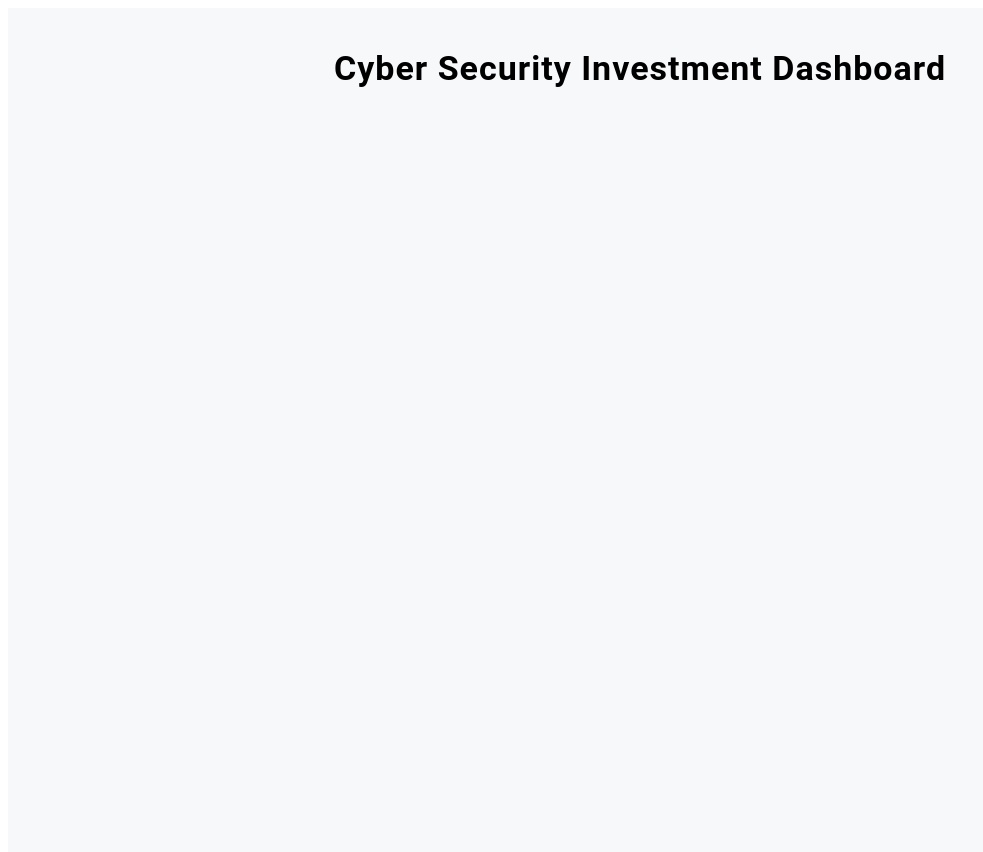
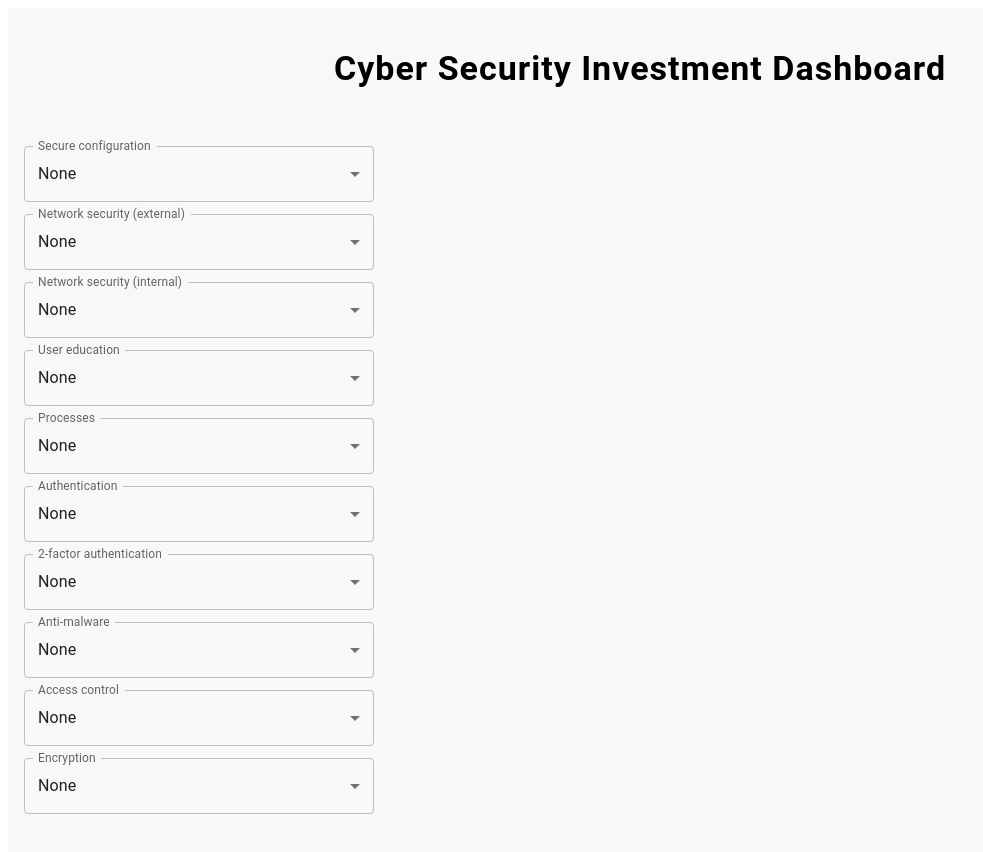
Before and after one commit to Decoder-25/Decision_Support_Tool, a React (Vite) app in the folder client/: page /page1 in a window 1280 px wide. Shown: the top 852 px of the page, without its empty margins (0-983 px from the left). Built offline with nearby package versions, Linux system fonts and the light colour scheme.

Commit message:
inputfields-set

```diff
--- a/client/src/components/InputFields.tsx
+++ b/client/src/components/InputFields.tsx
@@ -1,114 +1,160 @@
-import React from "react";
-import {
-  Box,
-  FormControl,
-  InputLabel,
-  MenuItem,
-  Select,
-  Slider,
-  Typography,
-  Button,
-  OutlinedInput,
-  ListItemText,
-  Checkbox
-} from "@mui/material";
+import React, { useState } from "react";
+import { Box, FormControl, InputLabel, Select, MenuItem } from "@mui/material";
 
-const options = [
-  "Secure configuration",
-  "Network security (external)",
-  "Network security (internal)",
-  "User education",
-  "Processes",
-  "Authentication",
-  "2-factor authentication",
-  "Anti-malware",
-  "Access control",
-  "Encryption"
-];
-
-const targetOptions = ["start", "webserver", "in LAN", "credentials", "website", "root"];
-
-export default function InputFields() {
-  const [targets, setTargets] = React.useState<string[]>([]);
-
-  const handleMultiSelect = (event: any) => {
-    const {
-      target: { value },
-    } = event;
-    setTargets(typeof value === "string" ? value.split(",") : value);
-  };
+function InputFields() {
+  const [secureConfig, setSecureConfig] = useState("None");
+  const [networkSecExt, setNetworkSecExt] = useState("None");
+  const [networkSecInt, setNetworkSecInt] = useState("None");
+  const [userEducation, setUserEducation] = useState("None");
+  const [processes, setProcesses] = useState("None");
+  const [authentication, setAuthentication] = useState("None");
+  const [twoFactor, setTwoFactor] = useState("None");
+  const [antimalware, setAntimalware] = useState("None");
+  const [accessControl, setAccessControl] = useState("None");
+  const [encryption, setEncryption] = useState("None");
 
   return (
-    <Box display="flex" flexWrap="wrap" gap={2} p={3}>
-      <Box flex={1} minWidth="300px">
-        {options.map((label, index) => (
-          <FormControl key={index} fullWidth margin="dense">
-            <InputLabel>{label}</InputLabel>
-            <Select defaultValue="None" label={label}>
-              <MenuItem value="None">None</MenuItem>
-              <MenuItem value="Basic">Basic</MenuItem>
-              <MenuItem value="Advanced">Advanced</MenuItem>
-            </Select>
-          </FormControl>
-        ))}
+    <Box sx={{ p: 2, maxWidth: 350 }}>
+      {/* Secure configuration */}
+      <FormControl fullWidth margin="dense">
+        <InputLabel>Secure configuration</InputLabel>
+        <Select
+          value={secureConfig}
+          label="Secure configuration"
+          onChange={e => setSecureConfig(e.target.value)}
+        >
+          <MenuItem value="None">None</MenuItem>
+          <MenuItem value="Basic">Basic</MenuItem>
+          <MenuItem value="Advanced">Advanced</MenuItem>
+        </Select>
+      </FormControl>
 
-        <Box mt={2}>
-          <Typography gutterBottom>Target cost: 46</Typography>
-          <Slider defaultValue={46} max={100} />
-        </Box>
+      {/* Network security (external) */}
+      <FormControl fullWidth margin="dense">
+        <InputLabel>Network security (external)</InputLabel>
+        <Select
+          value={networkSecExt}
+          label="Network security (external)"
+          onChange={e => setNetworkSecExt(e.target.value)}
+        >
+          <MenuItem value="None">None</MenuItem>
+          <MenuItem value="Basic">Basic</MenuItem>
+          <MenuItem value="Advanced">Advanced</MenuItem>
+        </Select>
+      </FormControl>
 
-        <Box mt={2}>
-          <Typography gutterBottom>Target indirect cost: 50</Typography>
-          <Slider defaultValue={50} max={100} />
-        </Box>
+      {/* Network security (internal) */}
+      <FormControl fullWidth margin="dense">
+        <InputLabel>Network security (internal)</InputLabel>
+        <Select
+          value={networkSecInt}
+          label="Network security (internal)"
+          onChange={e => setNetworkSecInt(e.target.value)}
+        >
+          <MenuItem value="None">None</MenuItem>
+          <MenuItem value="Basic">Basic</MenuItem>
+          <MenuItem value="Advanced">Advanced</MenuItem>
+        </Select>
+      </FormControl>
 
-        <Box mt={2}>
-          <FormControl fullWidth>
-            <InputLabel>Targets (multi-select)</InputLabel>
-            <Select
-              multiple
-              value={targets}
-              onChange={handleMultiSelect}
-              input={<OutlinedInput label="Targets" />}
-              renderValue={(selected) => selected.join(", ")}
-            >
-              {targetOptions.map((name) => (
-                <MenuItem key={name} value={name}>
-                  <Checkbox checked={targets.indexOf(name) > -1} />
-                  <ListItemText primary={name} />
-                </MenuItem>
-              ))}
-            </Select>
-          </FormControl>
-        </Box>
+      {/* User education */}
+      <FormControl fullWidth margin="dense">
+        <InputLabel>User education</InputLabel>
+        <Select
+          value={userEducation}
+          label="User education"
+          onChange={e => setUserEducation(e.target.value)}
+        >
+          <MenuItem value="None">None</MenuItem>
+          <MenuItem value="Basic">Basic</MenuItem>
+          <MenuItem value="Advanced">Advanced</MenuItem>
+        </Select>
+      </FormControl>
 
-        <Box display="flex" flexDirection="column" gap={1} mt={3}>
-          <Button variant="contained">Optimise</Button>
-          <Button variant="outlined">Load Template</Button>
-          <Button variant="outlined">New Model</Button>
-          <Button variant="outlined">Edit Model</Button>
-          <Button variant="outlined">Save Model</Button>
-        </Box>
+      {/* Processes */}
+      <FormControl fullWidth margin="dense">
+        <InputLabel>Processes</InputLabel>
+        <Select
+          value={processes}
+          label="Processes"
+          onChange={e => setProcesses(e.target.value)}
+        >
+          <MenuItem value="None">None</MenuItem>
+          <MenuItem value="Basic">Basic</MenuItem>
+          <MenuItem value="Advanced">Advanced</MenuItem>
+        </Select>
+      </FormControl>
 
-        <Box mt={3}>
-          <Button variant="outlined" component="label">
-            Choose File
-            <input type="file" hidden />
-          </Button>
-        </Box>
+      {/* Authentication */}
+      <FormControl fullWidth margin="dense">
+        <InputLabel>Authentication</InputLabel>
+        <Select
+          value={authentication}
+          label="Authentication"
+          onChange={e => setAuthentication(e.target.value)}
+        >
+          <MenuItem value="None">None</MenuItem>
+          <MenuItem value="Basic">Basic</MenuItem>
+          <MenuItem value="Advanced">Advanced</MenuItem>
+        </Select>
+      </FormControl>
 
-        <Box mt={3}>
-          <Typography variant="body2">Total costs: 0</Typography>
-          <Typography variant="body2">Total indirect costs: 0</Typography>
-          <Typography variant="body2">Max flow to the target(s): 1</Typography>
-        </Box>
+      {/* 2-factor authentication */}
+      <FormControl fullWidth margin="dense">
+        <InputLabel>2-factor authentication</InputLabel>
+        <Select
+          value={twoFactor}
+          label="2-factor authentication"
+          onChange={e => setTwoFactor(e.target.value)}
+        >
+          <MenuItem value="None">None</MenuItem>
+          <MenuItem value="Basic">Basic</MenuItem>
+          <MenuItem value="Advanced">Advanced</MenuItem>
+        </Select>
+      </FormControl>
 
-        <Box mt={2}>
-          <Button fullWidth variant="outlined" color="error">
-            Clear
-          </Button>
-        </Box>
-      </Box>
+      {/* Anti-malware */}
+      <FormControl fullWidth margin="dense">
+        <InputLabel>Anti-malware</InputLabel>
+        <Select
+          value={antimalware}
+          label="Anti-malware"
+          onChange={e => setAntimalware(e.target.value)}
+        >
+          <MenuItem value="None">None</MenuItem>
+          <MenuItem value="Basic">Basic</MenuItem>
+          <MenuItem value="Advanced">Advanced</MenuItem>
+        </Select>
+      </FormControl>
+
+      {/* Access control */}
+      <FormControl fullWidth margin="dense">
+        <InputLabel>Access control</InputLabel>
+        <Select
+          value={accessControl}
+          label="Access control"
+          onChange={e => setAccessControl(e.target.value)}
+        >
+          <MenuItem value="None">None</MenuItem>
+          <MenuItem value="Basic">Basic</MenuItem>
+          <MenuItem value="Advanced">Advanced</MenuItem>
+        </Select>
+      </FormControl>
+
+      {/* Encryption */}
+      <FormControl fullWidth margin="dense">
+        <InputLabel>Encryption</InputLabel>
+        <Select
+          value={encryption}
+          label="Encryption"
+          onChange={e => setEncryption(e.target.value)}
+        >
+          <MenuItem value="None">None</MenuItem>
+          <MenuItem value="Basic">Basic</MenuItem>
+          <MenuItem value="Advanced">Advanced</MenuItem>
+        </Select>
+      </FormControl>
     </Box>
   );
 }
+export default InputFields;
--- a/client/src/pages/HomePage.tsx
+++ b/client/src/pages/HomePage.tsx
@@ -1,5 +1,5 @@
 import {Box,Typography,} from "@mui/material";
-
+import InputFields from "../components/InputFields";
 export default function HomePage() {
   return (
     <Box sx={{
@@ -10,7 +10,7 @@ export default function HomePage() {
       <Typography variant="h4" fontWeight={700} align="center" mb={4} letterSpacing={1}>
         Cyber Security Investment Dashboard
       </Typography>
-
+      <InputFields/>
     </Box>
   );
 }
```
